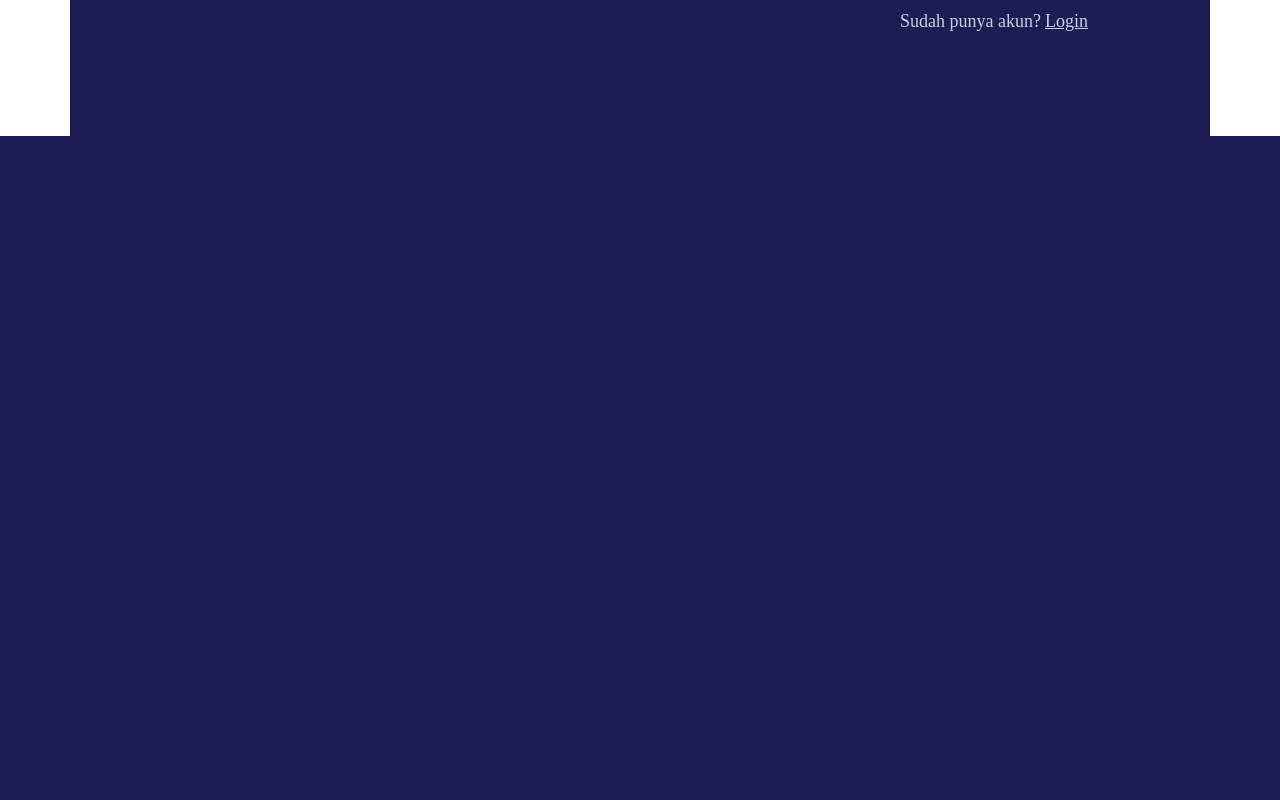
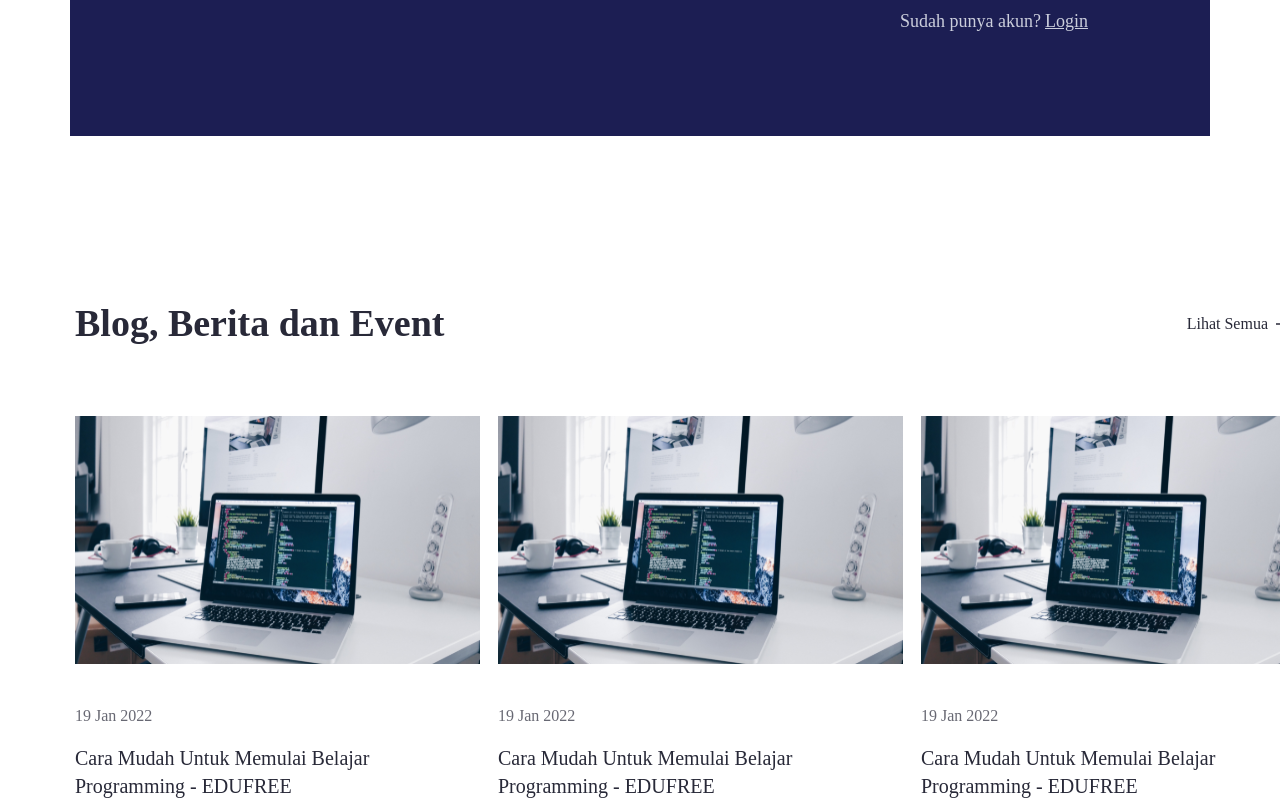
Before and after one commit to rizkisepriadi/EDUFREE, a React (Vite) app in the folder frontend/: page / in a window 1280 px wide. Shown: the part 4760-5560 px from the top of the page. Before the commit the page ends 4896 px from the top, so only its background shows below. Built offline with nearby package versions, Linux system fonts and the light colour scheme.

Commit message:
chore: Add Blogs component to homepage

```diff
--- a/frontend/src/pages/Homepage.jsx
+++ b/frontend/src/pages/Homepage.jsx
@@ -5,6 +5,7 @@ import About from "../assets/about.svg";
 import CoursesRecomendation from "../components/CoursesRecomendation";
 import FAQ from "../components/FAQ";
 import Registration from "../components/Registration";
+import Blogs from "../components/Blogs";
 
 export default function Homepage() {
   return (
@@ -186,6 +187,7 @@ export default function Homepage() {
       </div>
       <FAQ />
       <Registration />
+      <Blogs />
     </div>
   );
 }
```
